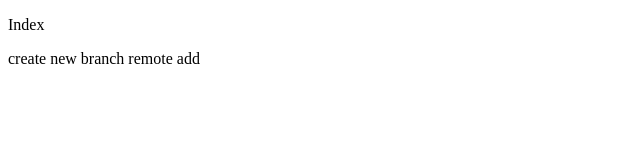
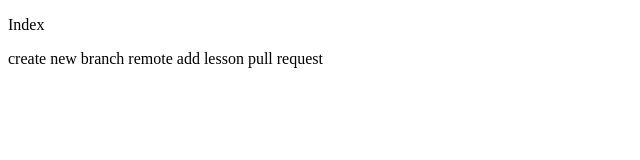
Before and after one commit to yoshiaki-itagaki/rakus, a plain HTML site: page index.html in a window 1280 px wide. Shown: the whole page, without its empty margins (0-640 px from the left). Drawn offline with Linux system fonts and the light colour scheme.

Commit message:
add lesson pull request

```diff
--- a/index.html
+++ b/index.html
@@ -11,5 +11,6 @@
 	<p>Index</p>
 	 create new branch
 	 remote add
+	 lesson pull request
 </body>
 </html>
```
